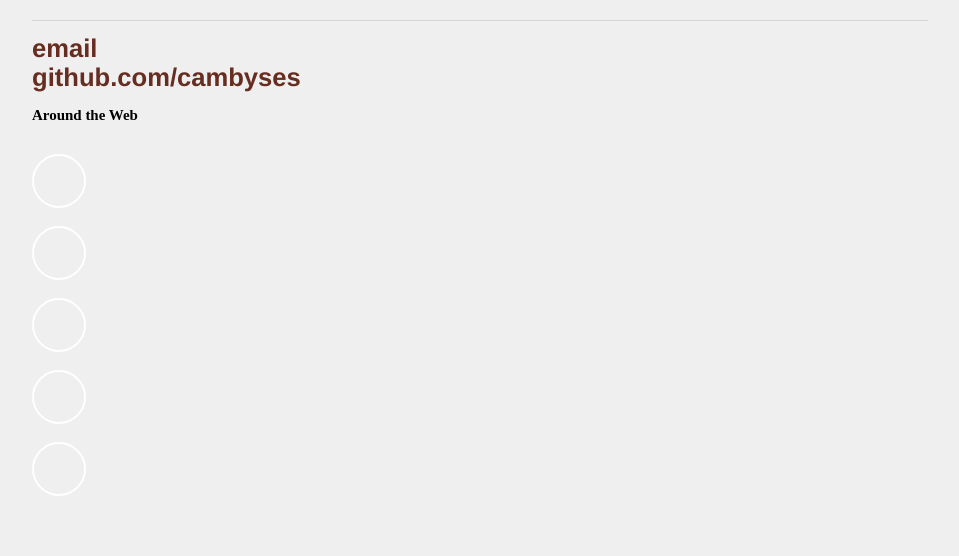
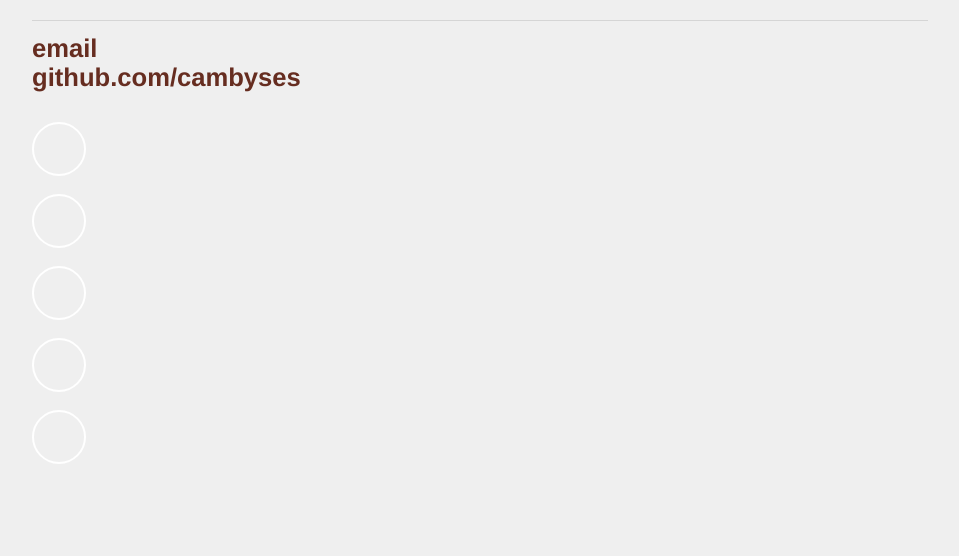
Before and after one commit to cambyses/cambyses.github.io, a Jekyll site: the page built from index.html, in a window 1280 px wide. Shown: the part 387-943 px from the top of the page, without its empty margins (160-1119 px from the left). Built offline with Jekyll 4.4.1, drawn with Linux system fonts in a browser that asks for light colours; after the commit the page ends 914 px from its top, so only the background shows below that.

Commit message:
Update default.html

```diff
--- a/_layouts/default.html
+++ b/_layouts/default.html
@@ -66,7 +66,7 @@
                     <div class="footer-col col-md-4">
 
                     -->
-                        <h3>Around the Web</h3>
+                        <h3></h3>
                         <ul class="list-inline">
                             <li>
                                 <a href="#" class="btn-social btn-outline"><i class="fa fa-fw fa-facebook"></i></a>
```
